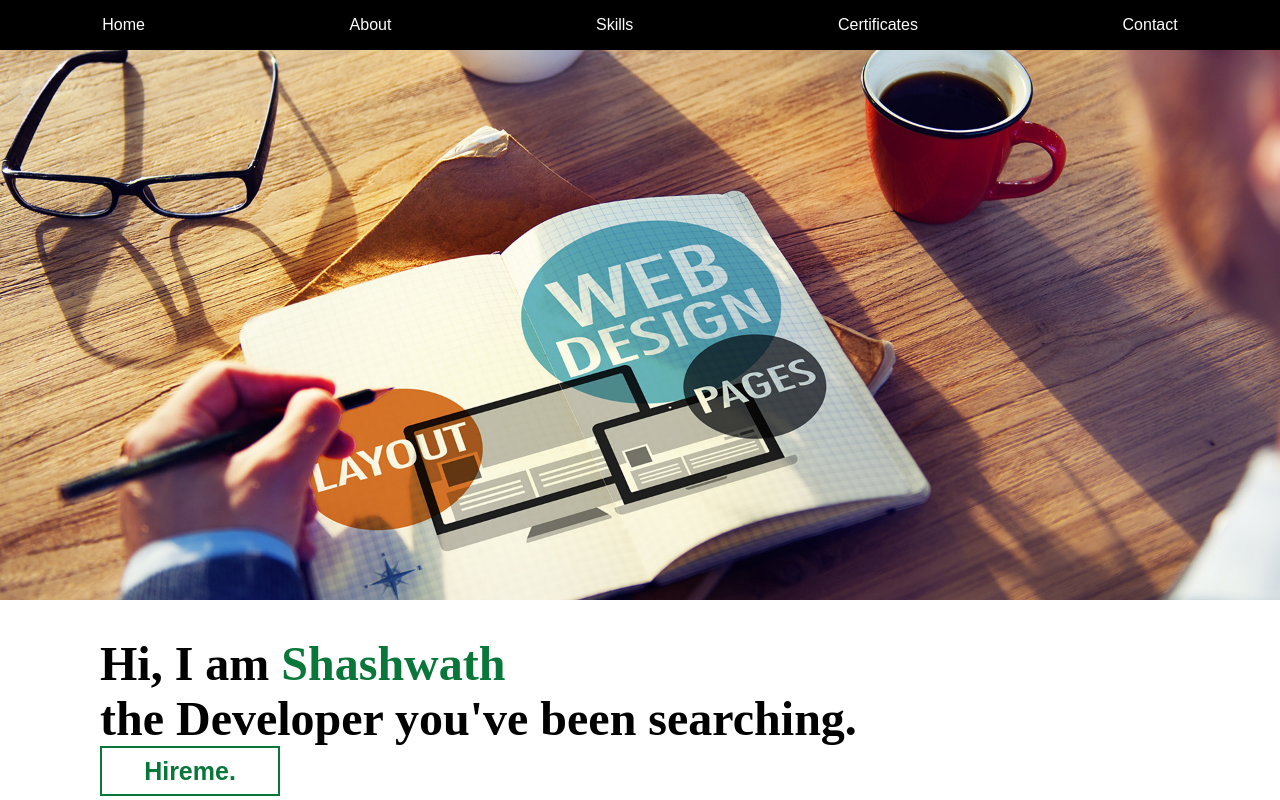
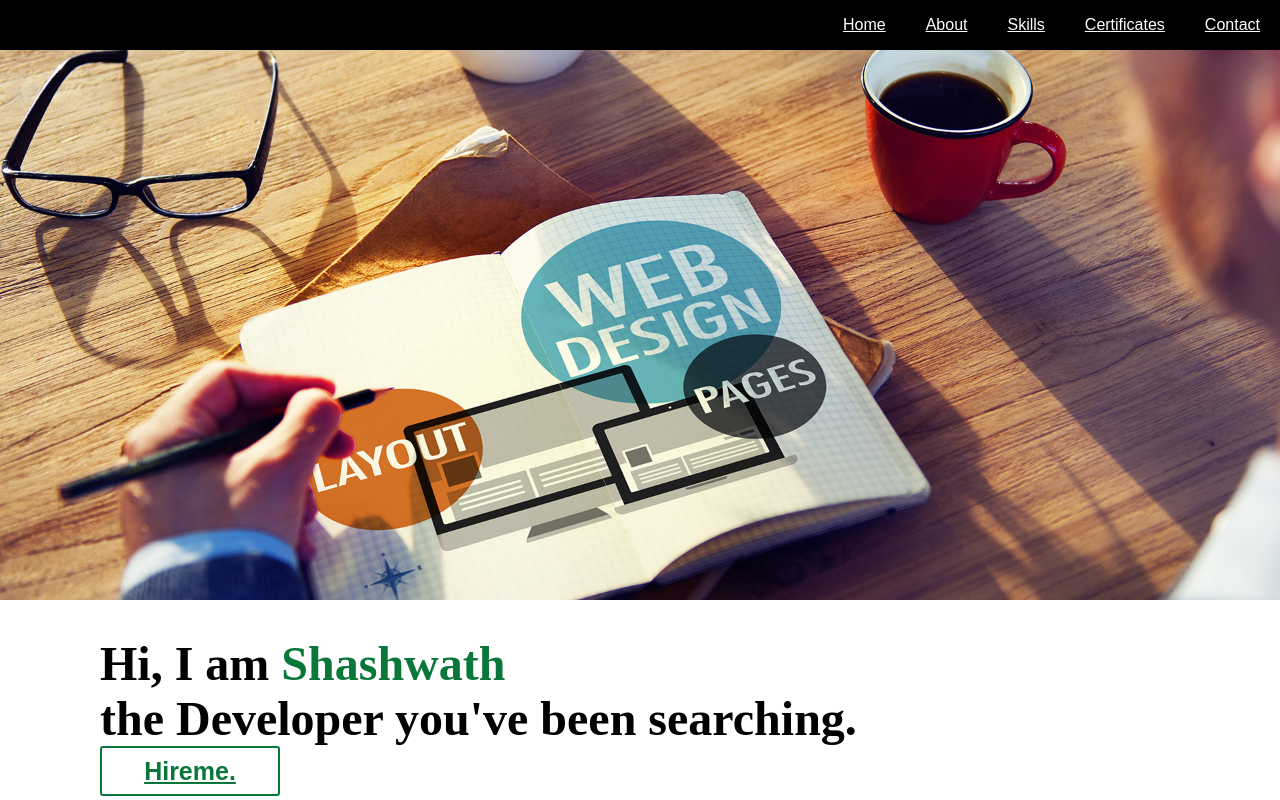
Before and after one commit to shashwath-KR/portfolio-1, a React (Create React App) app: page / in a window 1280 px wide. Shown: the top 800 px of the page. Built offline with nearby package versions, Linux system fonts and the light colour scheme.

Commit message:
commiting changes my files.

```diff
--- a/package.json
+++ b/package.json
@@ -10,7 +10,7 @@
     "react": "^17.0.2",
     "react-dom": "^17.0.2",
     "react-icons": "^4.2.0",
-    "react-scripts": "4.0.3",
+    "react-scripts": "^5.0.1",
     "react-scroll": "^1.8.4",
     "react-tilty": "^2.0.3",
     "sass": "^1.42.1",
--- a/src/contact.js
+++ b/src/contact.js
@@ -10,7 +10,7 @@ const Contact = () => {
                    <h1>Contact</h1>
                    <div className= 'ct-1'>
                        <h2>Mail me and I'll get back to you in 24 hours.</h2>
-                       <h3>shashwathgowda93@gmail</h3>
+                       <h3>shashwathgowda93@gmail.com</h3>
                    </div>
                    </div>
                    <div className= 'ct-2'>
--- a/src/styles/App.scss
+++ b/src/styles/App.scss
@@ -61,11 +61,13 @@ html, body {
       .btn {
         display: flex;
        flex-direction: row;
-       justify-content: space-around;
+       justify-content: flex-end;
+       align-items: center;
       background-color: $btn-black;
       position: fixed;
       width: 100%;
-     margin: auto;
+      height: 50px;
+      margin: auto;
       z-index: 10;
       visibility: visible;
   }
@@ -169,7 +171,7 @@ html, body {
         }
 
       p {
-          font-size: 21px;
+          font-size: 18px;
           text-align: left;
           padding-left: 50px;
           color: whitesmoke;
--- a/src/styles/contact.scss
+++ b/src/styles/contact.scss
@@ -3,10 +3,26 @@
 .contact {
     @extend .about-1;
     clip-path: polygon(0 25%, 100% 0, 100% 100%, 0 100%);
-    padding-top: 160px;
+    padding-top: 170px;
     margin-bottom: 0px;
    .ct-1 {
       padding-top: 80px;
+
+      h3 {
+        border: 2px solid $white;
+        font-size: 18px;
+        padding: 15px 10px;
+        width: 260px;
+        margin: auto;
+        text-align: center;
+        color: $white;
+        font-weight: 400;
+        transition: 0.5s ease-out;
+        &:hover {
+            box-shadow: inset 260px 0 0 0 $white;
+            color: $brown;
+        }
+    }
    }
 
    h1 {
@@ -17,34 +33,37 @@
         color: $white;
         font-weight: 400;
         padding-bottom: 20px;
-        font-size: 27px ;
+        font-size: 22px ;
     }
+
     @media screen and (min-width: 580px) {
         h1 {
             @include h1-style(uppercase, underline, 2em, center, $white);
             padding-top: 10px;
         }
-        h2 {
+       h2 {
             color: $white;
             font-weight: 400;
             padding-bottom: 20px;
+            font-size: 27px;
         }
-    }
-    h3 {
+      .ct-1  h3 {
         border: 2px solid $white;
         font-size: 25px;
         padding: 15px 10px;
-        width: 300px;
+        width: 350px;
         margin: auto;
         text-align: center;
         color: $white;
         font-weight: 400;
         transition: 0.5s ease-out;
         &:hover {
-            box-shadow: inset 300px 0 0 0 $white;
+            box-shadow: inset 350px 0 0 0 $white;
             color: $brown;
         }
     }
+    }
+
 }
 
 @media screen and (min-width: 442px) {
--- a/src/styles/skills.scss
+++ b/src/styles/skills.scss
@@ -48,7 +48,7 @@
             }
         }
 
-    @media screen and (min-width: 580px) {
+    @media screen and (min-width: 920px) {
         .skill-1 {
             display: flex;
             justify-content: space-between;
--- a/src/styles/variable.scss
+++ b/src/styles/variable.scss
@@ -24,7 +24,7 @@ body {
     }
 }
 
-@media screen and (min-width: 990px) {
+@media screen and (min-width: 640px) {
     button {
         display: flex;
         justify-content: center;
@@ -34,8 +34,10 @@ body {
         font-size: 16px;
         outline: none;
         cursor: pointer;
-        padding: 5px 80px;
-        height: 50px;
+        padding: 5px 20px;
+        height: 35px;
+        border-radius: 3px;
+        text-decoration: underline;
         border: none;
         color: $white;
         &:hover {
```
Also changed, not shown: 1 other file (tests, documents, lock files or other folders).
